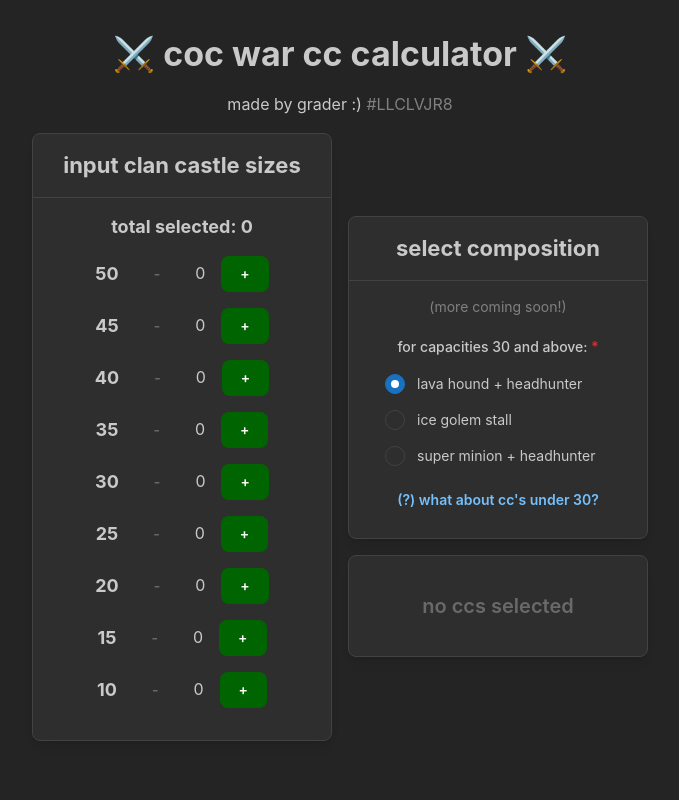
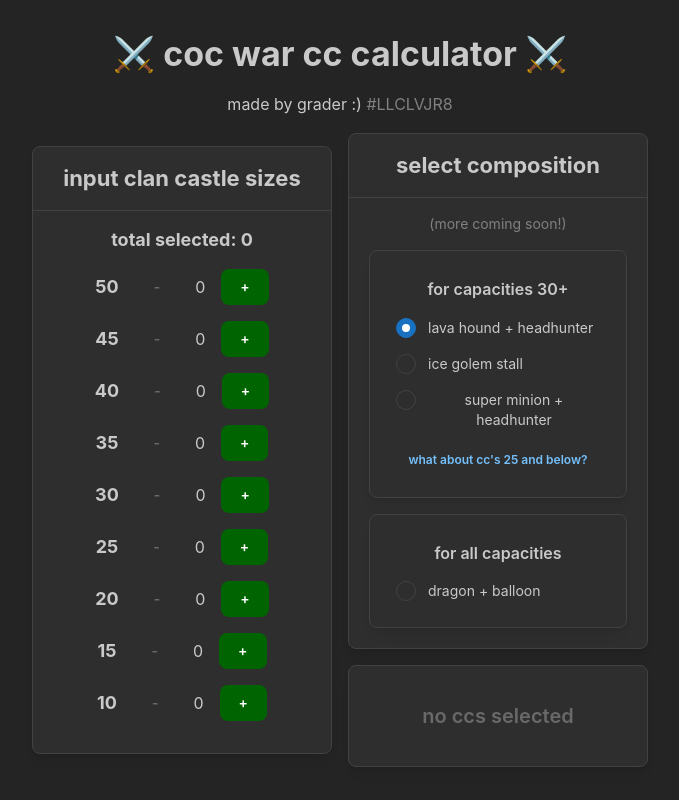
Before and after one commit to andrewli5/war-cc-calculator, a React (Vite) app: page / in a window 1280 px wide. Shown: the whole page, without its empty margins (300-979 px from the left). Built offline with nearby package versions, Linux system fonts and the light colour scheme.

Commit message:
added dragloon, revamped design, added all-capacities section

```diff
--- a/src/Website.tsx
+++ b/src/Website.tsx
@@ -10,7 +10,7 @@
 } from "@mantine/core";
 import { useState } from "react";
 
-const COMPS_UNDER_30 = {
+const DEFAULT_UNDER_30_COMPS = {
   25: {
     witches: 2,
     archers: 1,
@@ -30,12 +30,53 @@
   },
 };
 
-const COMPS = [
+const COMPS_UNDER_30 = [
+  {
+    value: "drag",
+    label: "dragon + balloon",
+    troops: {
+      10: {
+        balloons: 2,
+      },
+      15: {
+        balloons: 3,
+      },
+      20: {
+        drags: 1,
+      },
+      25: {
+        drags: 1,
+        balloons: 1,
+      },
+      30: {
+        drags: 1,
+        balloons: 2,
+      },
+      35: {
+        drags: 1,
+        balloons: 3,
+      },
+      40: {
+        drags: 2,
+      },
+      45: {
+        drags: 2,
+        balloons: 1,
+      },
+      50: {
+        drags: 2,
+        balloons: 2,
+      },
+    },
+  },
+];
+
+const COMPS_OVER_30 = [
   {
     value: "lava",
     label: "lava hound + headhunter",
     troops: {
-      ...COMPS_UNDER_30,
+      ...DEFAULT_UNDER_30_COMPS,
       30: {
         lavas: 1,
       },
@@ -64,7 +105,7 @@
     value: "ig",
     label: "ice golem stall",
     troops: {
-      ...COMPS_UNDER_30,
+      ...DEFAULT_UNDER_30_COMPS,
       30: {
         icegolems: 2,
       },
@@ -90,7 +131,7 @@
     value: "sm",
     label: "super minion + headhunter",
     troops: {
-      ...COMPS_UNDER_30,
+      ...DEFAULT_UNDER_30_COMPS,
       30: {
         superminions: 2,
         headhunters: 1,
@@ -129,14 +170,32 @@
   valks: 0,
   wizards: 0,
   babydrags: 0,
+  drags: 0,
+  balloons: 0,
+  superdrags: 0,
+  superlavas: 0,
+  edrags: 0,
 };
 
-type TroopAmtsObj = {
-  archers?: number;
-  headhunters?: number;
-  lavas?: number;
-  icegolems?: number;
-};
+const TROOP_NAMES = [
+  { varName: "superdrags", displayName: "super dragons" },
+  { varName: "superlavas", displayName: "ice hounds" },
+  { varName: "edrags", displayName: "electro dragons" },
+  { varName: "lavas", displayName: "lava hounds" },
+  { varName: "drags", displayName: "dragons" },
+  { varName: "icegolems", displayName: "ice golems" },
+  { varName: "superminions", displayName: "super minions" },
+  { varName: "witches", displayName: "witches" },
+  { varName: "babydrags", displayName: "baby dragons" },
+  { varName: "rocketloons", displayName: "rocket loons" },
+  { varName: "valks", displayName: "valkyries" },
+  { varName: "headhunters", displayName: "headhunters" },
+  { varName: "balloons", displayName: "balloons" },
+  { varName: "wizards", displayName: "wizards" },
+  { varName: "archers", displayName: "archers" },
+];
+
+type TroopAmtsObj = typeof DEFAULT_TROOP_AMTS;
 
 export default function Website() {
   const [clanCastleCounts, setClanCastleCounts] = useState<{
@@ -160,7 +219,9 @@
 
   const calculateTroops = () => {
     const newTroopAmts = { ...DEFAULT_TROOP_AMTS };
-    const comp = COMPS.find((comp) => comp.value === selectedComp);
+    const comp =
+      COMPS_OVER_30.find((comp) => comp.value === selectedComp) ||
+      COMPS_UNDER_30.find((comp) => comp.value === selectedComp);
     for (const size in clanCastleCounts) {
       const clanCastleCount = clanCastleCounts[size];
       for (let i = clanCastleCount; i > 0; i--) {
@@ -259,34 +320,23 @@
 
   function ResultsCard() {
     return (
-      <Card shadow="sm" padding="lg" radius="md" withBorder>
+      <Card shadow="sm" padding="lg" radius="md" withBorder w={200}>
         <Card.Section withBorder p="md" mb="md">
           <Title order={3} ta="center">
             results
           </Title>
         </Card.Section>
-        <Stack align="center">
-          {troopAmts.lavas !== 0 && <Text>lava hounds: {troopAmts.lavas}</Text>}
-          {troopAmts.icegolems !== 0 && (
-            <Text>ice golems: {troopAmts.icegolems}</Text>
-          )}
-          {troopAmts.superminions !== 0 && (
-            <Text>super minions: {troopAmts.superminions}</Text>
-          )}
-          {troopAmts.witches !== 0 && <Text>witches: {troopAmts.witches}</Text>}
-
-          {troopAmts.babydrags !== 0 && (
-            <Text>baby dragons: {troopAmts.babydrags}</Text>
-          )}
-          {troopAmts.rocketloons !== 0 && (
-            <Text>rocket loons: {troopAmts.rocketloons}</Text>
-          )}
-          {troopAmts.valks !== 0 && <Text>valkyries: {troopAmts.valks}</Text>}
-          {troopAmts.headhunters !== 0 && (
-            <Text>headhunters: {troopAmts.headhunters}</Text>
-          )}
-          {troopAmts.wizards !== 0 && <Text>wizards: {troopAmts.wizards}</Text>}
-          {troopAmts.archers !== 0 && <Text>archers: {troopAmts.archers}</Text>}
+        <Stack align="center" gap="xs">
+          {TROOP_NAMES.map((troop) => {
+            if (troopAmts[troop.varName as keyof TroopAmtsObj] !== 0) {
+              return (
+                <Text key={troop.varName}>
+                  {troop.displayName}:{" "}
+                  {troopAmts[troop.varName as keyof TroopAmtsObj]}
+                </Text>
+              );
+            }
+          })}
         </Stack>
       </Card>
     );
@@ -300,33 +350,32 @@
             select composition
           </Title>
         </Card.Section>
-        <Text c="grey" size="sm">
+        <Text c="grey" size="sm" mb="md">
           {"(more coming soon!)"}
         </Text>
+        <Card shadow="sm" radius="md" padding="xs" withBorder ta="center">
           <Radio.Group
             name="comp"
             value={selectedComp}
-          label="for capacities 30 and above: "
+            label={<Text fw={600}> for capacities 30+ </Text>}
             p="md"
-          withAsterisk
             onChange={(event) => setSelectedComp(event)}
           >
-          <Stack mt="md">
-            {COMPS.map((comp) => (
+            <Stack mt="md" mb="md">
+              {COMPS_OVER_30.map((comp) => (
                 <Radio key={comp.value} value={comp.value} label={comp.label} />
               ))}
             </Stack>
-        </Radio.Group>
             <HoverCard width={300} position="right" withArrow shadow="md">
               <HoverCard.Target>
-            <Button size="compact" variant="subtle">
-              {"(?) "} what about cc's under 30?
+                <Button size="compact-xs" variant="subtle">
+                  {"what about cc's 25 and below?"}
                 </Button>
               </HoverCard.Target>
               <HoverCard.Dropdown ta="center">
-            <Text size="sm">
-              these options aren't optimal for capacities under 30, so we've
-              chosen some default comps for these sizes as follows:{" "}
+                <Text size="sm" fw={620} mb="xs">
+                  these options aren't optimal for cc's 25 and below. i've
+                  chosen some defaults:
                 </Text>
                 <Text size="xs">25: 2 witches, 1 archer</Text>
                 <Text size="xs">20: 1 witch, 1 valkyrie</Text>
@@ -334,6 +383,30 @@
                 <Text size="xs">10: 1 valkyrie, 2 archers</Text>
               </HoverCard.Dropdown>
             </HoverCard>
+          </Radio.Group>
+        </Card>
+        <Card
+          shadow="sm"
+          radius="md"
+          padding="xs"
+          withBorder
+          ta="center"
+          mt="md"
+        >
+          <Radio.Group
+            name="comp"
+            value={selectedComp}
+            label={<Text fw={600}> for all capacities</Text>}
+            p="md"
+            onChange={(event) => setSelectedComp(event)}
+          >
+            <Stack mt="md">
+              {COMPS_UNDER_30.map((comp) => (
+                <Radio key={comp.value} value={comp.value} label={comp.label} />
+              ))}
+            </Stack>
+          </Radio.Group>
+        </Card>
       </Card>
     );
   }
@@ -352,8 +425,8 @@
         <Stack w="300px">
           <CompositionCard />
           <SubmitCard />
+        </Stack>
         {resultsVisible && <ResultsCard />}
-        </Stack>
       </Group>
     </Stack>
   );
```
Lines whose indentation alone changed are shown as unchanged.
